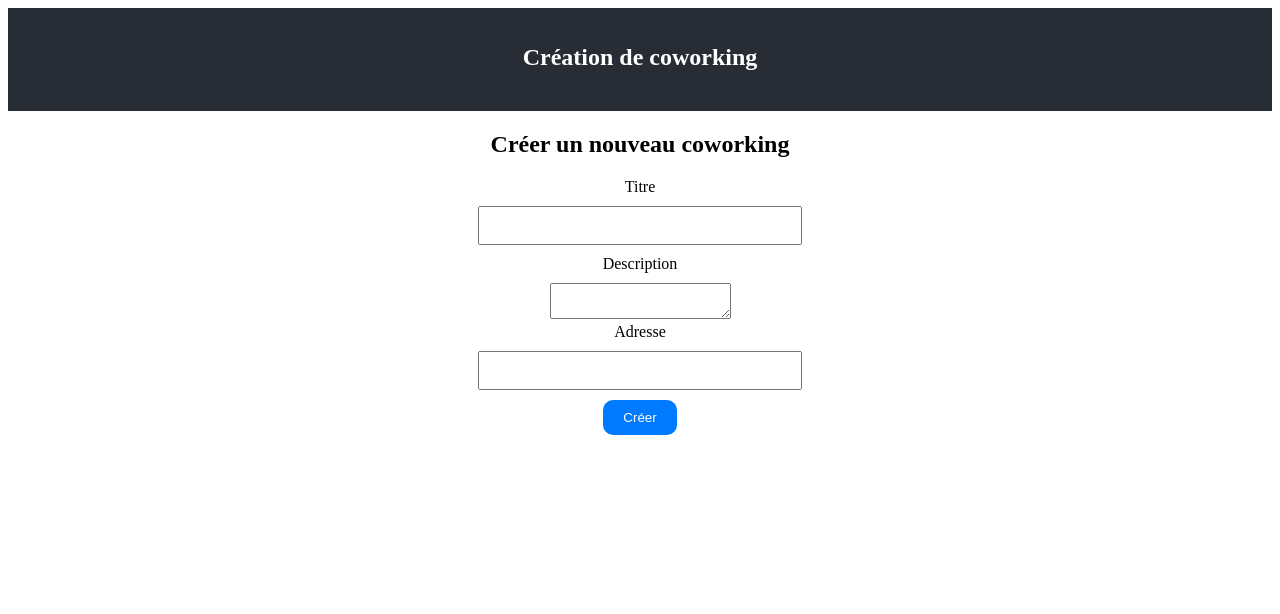
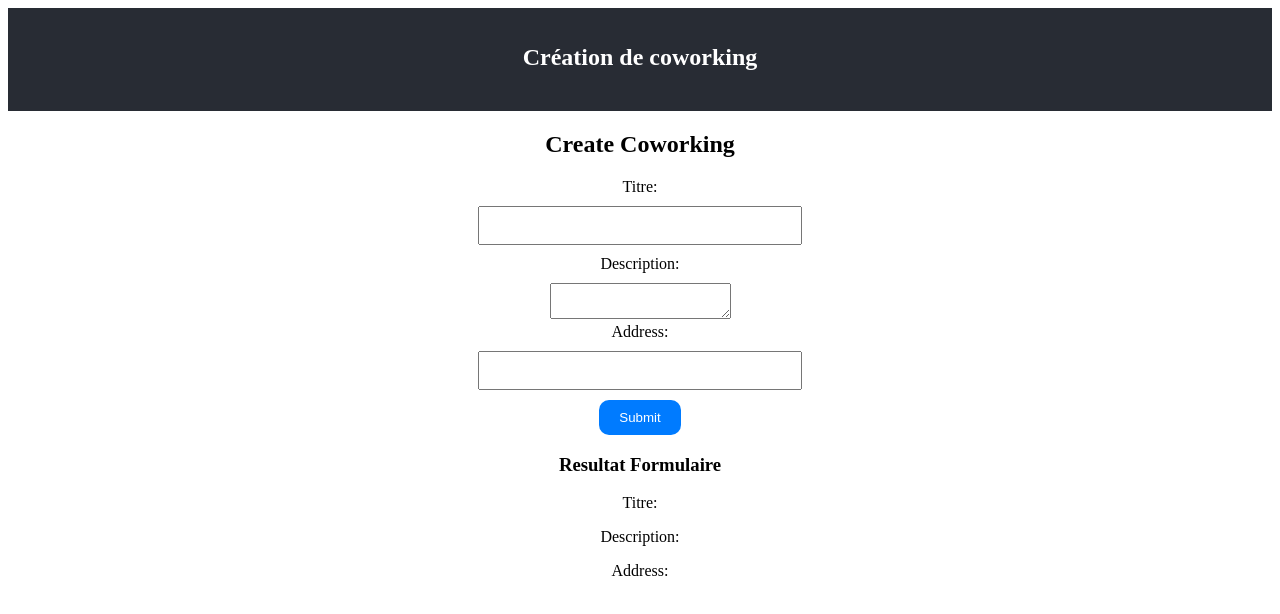
Before and after one commit to Vanbecker/coworking-crud-front, a React (Create React App) app: page / in a window 1280 px wide. Shown: the top 614 px of the page. Built offline with nearby package versions, Linux system fonts and the light colour scheme.

Commit message:
autodontfonction

```diff
--- a/src/App.css
+++ b/src/App.css
@@ -9,7 +9,7 @@
   color: white;
 }
 
-.App-main {
+.main {
   padding: 20px;
 }
 
--- a/src/App.js
+++ b/src/App.js
@@ -1,5 +1,7 @@
 import './App.css';
 import CreateCoworking from './CreateCoworking';
+import React, { useState } from 'react';
+
 
 function App() {
   return (
--- a/src/CreateCoworking.jsx
+++ b/src/CreateCoworking.jsx
@@ -1,53 +1,110 @@
+
+// import React, { useState } from 'react';
+
+// const CreateCoworking = () => {
+//     const [title, setTitle] = useState('');
+//     const [description, setDescription] = useState('');
+//     const [address, setAddress] = useState('');
+
+//     const handleSubmit = (e) => {
+//         e.preventDefault();
+
+//         console.log('Titre:', title);
+//         console.log('Description:', description);
+//         console.log('Adresse:', address);
+//     };
+
+//     return (
+//         <div>
+//             <h2>Créer un nouveau coworking</h2>
+//             <form onSubmit={handleSubmit}>
+//                 <div>
+//                     <label htmlFor="title">Titre  </label>
+//                     <input
+//                         type="text"
+//                         id="title"
+//                         value={title}
+//                         onChange={(e) => setTitle(e.target.value)}
+//                     />
+//                 </div>
+//                 <div>
+//                     <label htmlFor="description">Description  </label>
+//                     <textarea
+//                         id="description"
+//                         value={description}
+//                         onChange={(e) => setDescription(e.target.value)}
+//                     />
+//                 </div>
+//                 <div>
+//                     <label htmlFor="address">Adresse  </label>
+//                     <input
+//                         type="text"
+//                         id="address"
+//                         value={address}
+//                         onChange={(e) => setAddress(e.target.value)}
+//                     />
+//                 </div>
+//                 <button type="submit">Créer</button>
+//             </form>
+//         </div>
+//     );
+// };
+
+// export default CreateCoworking;
+
+
+/////////////////////
 
 import React, { useState } from 'react';
 
 const CreateCoworking = () => {
-    const [title, setTitle] = useState('');
-    const [description, setDescription] = useState('');
-    const [address, setAddress] = useState('');
+    const [formData, setFormData] = useState({
+        title: '',
+        description: '',
+        address: ''
+    });
 
-    const handleSubmit = (e) => {
-        e.preventDefault();
+    const handleSubmit = (event) => {
+        event.preventDefault();
+        console.log(formData);
+    };
 
-        console.log('Titre:', title);
-        console.log('Description:', description);
-        console.log('Adresse:', address);
+    const handleChange = (event) => {
+        setFormData({
+            ...formData,
+            [event.target.name]: event.target.value
+        });
     };
 
     return (
         <div>
-            <h2>Créer un nouveau coworking</h2>
+            <h2>Create Coworking</h2>
             <form onSubmit={handleSubmit}>
                 <div>
-                    <label htmlFor="title">Titre  </label>
-                    <input
-                        type="text"
-                        id="title"
-                        value={title}
-                        onChange={(e) => setTitle(e.target.value)}
-                    />
+                    <label htmlFor="title">Titre:</label>
+                    <input type="text" id="title" name="title" value={formData.title} onChange={handleChange} />
                 </div>
                 <div>
-                    <label htmlFor="description">Description  </label>
-                    <textarea
-                        id="description"
-                        value={description}
-                        onChange={(e) => setDescription(e.target.value)}
-                    />
+                    <label htmlFor="description">Description:</label>
+                    <textarea id="description" name="description" value={formData.description} onChange={handleChange}></textarea>
                 </div>
                 <div>
-                    <label htmlFor="address">Adresse  </label>
-                    <input
-                        type="text"
-                        id="address"
-                        value={address}
-                        onChange={(e) => setAddress(e.target.value)}
-                    />
+                    <label htmlFor="address">Address:</label>
+                    <input type="text" id="address" name="address" value={formData.address} onChange={handleChange} />
                 </div>
-                <button type="submit">Créer</button>
+                <button type="submit">Submit</button>
             </form>
+            <div>
+                <h3>Resultat Formulaire</h3>
+                <p>Titre: {formData.title}</p>
+                <p>Description: {formData.description}</p>
+                <p>Address: {formData.address}</p>
+            </div>
         </div>
     );
 };
 
 export default CreateCoworking;
+
+
+////////
```
